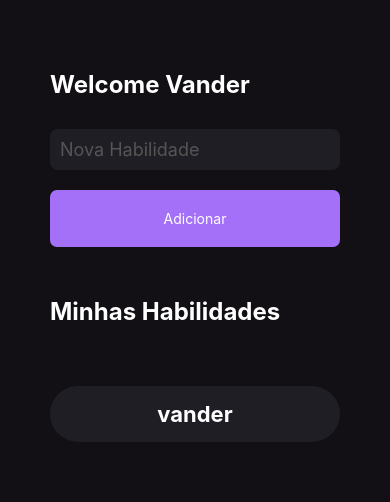
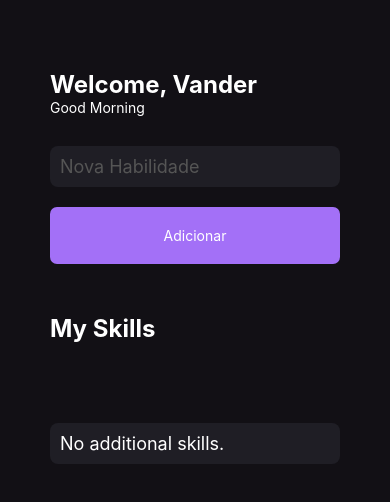
Before and after one commit to vanderL/myskill-mobile, a React Native app: screen / in a window 390 px wide. Shown: the top 502 px of the page. Built offline with nearby package versions, Linux system fonts and the light colour scheme.

Commit message:
gretting

```diff
--- a/src/pages/Home.js
+++ b/src/pages/Home.js
@@ -1,4 +1,4 @@
-import React, { useState } from "react";
+import React, { useEffect, useState } from "react";
 import {
   View,
   Text,
@@ -13,17 +13,35 @@
 
 export function Home() {
   const [newSkill, setNewSkill] = useState();
-  const [mySkills, setMySkills] = useState(['vander']);
+  const [mySkills, setMySkills] = useState([]);
+  const [gretting, setGretting] = useState('');
 
   function handleAddNewSkill() {
     setMySkills(prevState => [...prevState, newSkill]);
     setNewSkill('');
   }
 
+  useEffect(() => {
+    const currentHour = new Date().getHours();
+
+    if (currentHour < 12) {
+      setGretting('Good Morning')
+    } else if (currentHour >= 12 && currentHour < 18) {
+      setGretting('Good Aftnernoon')
+    } else {
+      setGretting('Good night')
+    }
+  }, [])
+
   return (
     <View style={styles.container}>
       <Text style={styles.title}>
-        Welcome Vander
+        Welcome, Vander
+      </Text>
+      <Text
+        style={styles.greetings}
+      >
+        {gretting}
       </Text>
       <TextInput
         style={styles.input}
@@ -36,7 +54,7 @@
       <Button onPress={handleAddNewSkill} />
 
       <Text style={[styles.title, { marginVertical: 50 }]}>
-        Minhas Habilidades
+        My Skills
       </Text>
 
 
@@ -51,8 +69,9 @@
         )}
         showsVerticalScrollIndicator={false}
         ListEmptyComponent={() => (
-          <Text>
-            Nenhuma habilidade armazenada
+          <Text style={styles.input}
+          >
+            No additional skills.
           </Text>
         )}
       />
@@ -102,5 +121,8 @@
     color: '#fff',
     fontSize: 22,
     fontWeight: 'bold'
+  },
+  greetings: {
+    color: '#fff',
   }
 })
```
